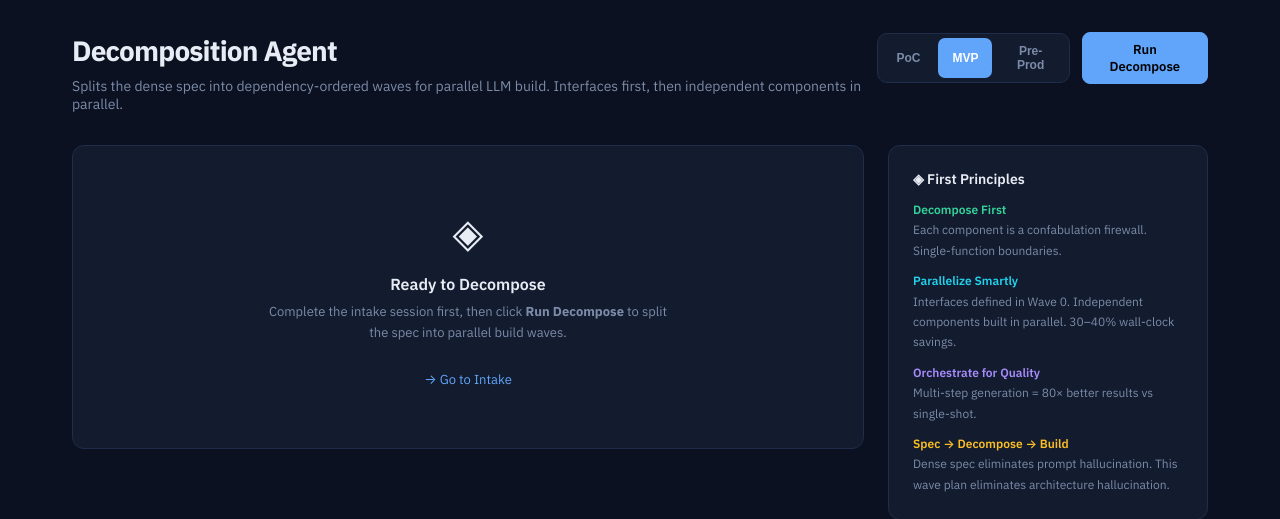
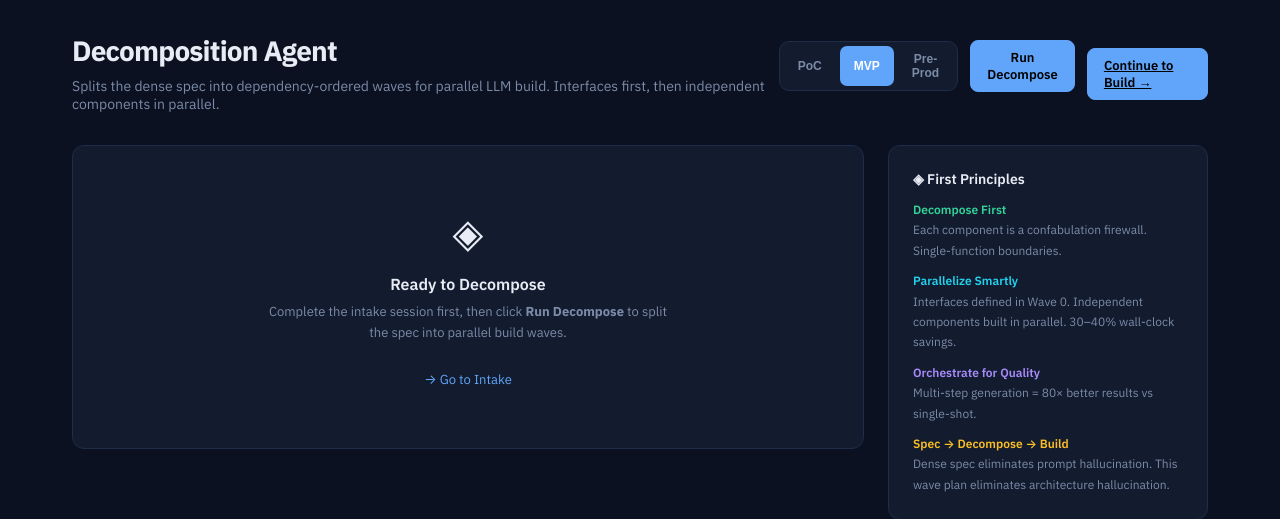
Before and after one commit to reubenpatterson1/how_llms_work, a Flask app: page /decompose in a window 1280 px wide. Shown: the part 56-575 px from the top of the page. Run offline with Flask 3, Linux system fonts and the light colour scheme; data that the repository does not hold is empty; some libraries are stand-ins or nearby versions.

Commit message:
Add Continue-to-Build link from decompose page
Co-Authored-By: Claude Sonnet 4.6 <noreply@anthropic.com>

```diff
--- a/architect/templates/decompose.html
+++ b/architect/templates/decompose.html
@@ -23,6 +23,11 @@
       <button class="btn btn-primary" onclick="runDecompose()" id="run-btn">Run Decompose</button>
       <button class="btn btn-ghost" onclick="copyMarkdown()" id="copy-btn" style="display:none;">Copy</button>
       <button class="btn btn-ghost" onclick="downloadBuildPackage()" id="download-btn" style="display:none;">⬇ Download Build Package</button>
+      <a href="{{ pfx }}/build?package=architect/examples/hello-world-build-package.yaml"
+         class="btn btn-primary"
+         style="display:inline-block; margin-top:1rem;">
+        Continue to Build →
+      </a>
     </div>
   </div>
 
```
